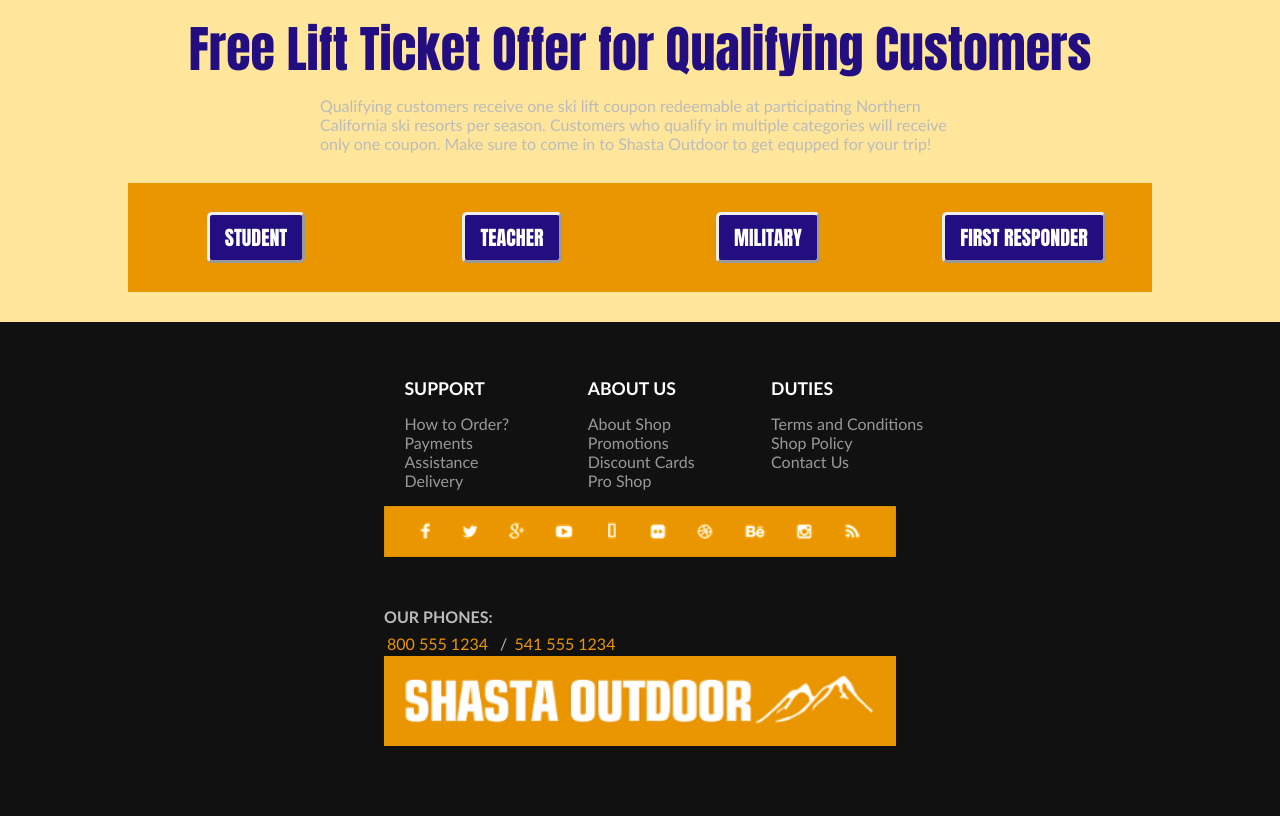
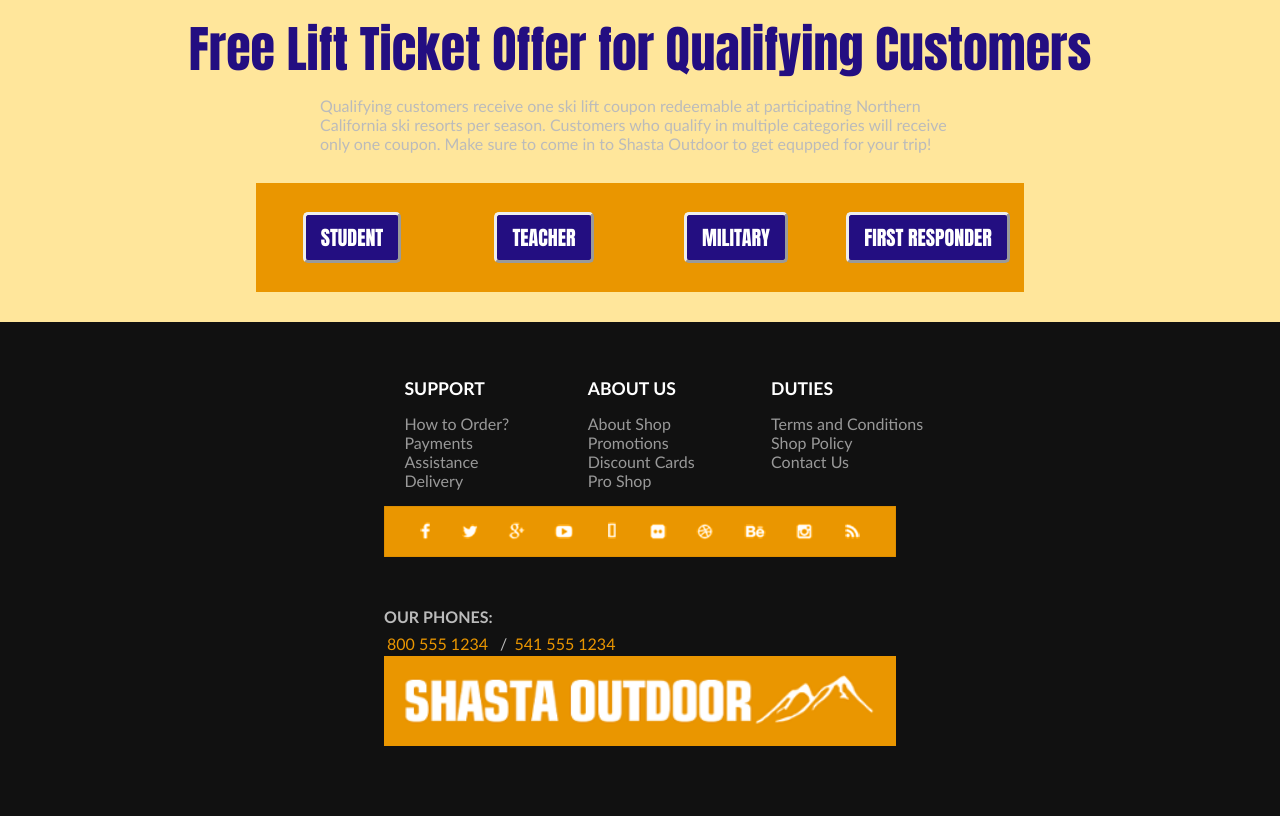
Before and after one commit to HarlanCS4J/python, a Flask app: page /verify in a window 1280 px wide. Shown: the part 231-1047 px from the top of the page. Run offline with Flask 2, Linux system fonts and the light colour scheme; some libraries are stand-ins or nearby versions.

Commit message:
modified verify page

```diff
--- a/static/styles/main.css
+++ b/static/styles/main.css
@@ -402,6 +402,16 @@ img {vertical-align: middle;}
   margin-bottom: 30px;
   grid-template-columns: 1fr 1fr 1fr 1fr;
 }
+.grid-buttons{
+  display: grid;
+  grid-gap: 20px;
+  background-color: #ea9600;
+  padding: 10px;
+  width: 60%;
+  margin: auto;
+  margin-bottom: 30px;
+  grid-template-columns: 1fr 1fr 1fr 1fr;
+}
 
 .menuAd{
   display: inline-block;
--- a/templates/verify.html
+++ b/templates/verify.html
@@ -9,7 +9,7 @@
 			Qualifying customers receive one ski lift coupon redeemable at participating Northern California ski resorts per season. Customers who qualify in multiple categories will receive only one coupon. Make sure to come in to Shasta Outdoor to get equpped for your trip!
 		</div>
 	</div>
-	<div class='grid-menu'>
+	<div class='grid-buttons'>
 		<div class='menuAd'><br><a href='/student/verify' class='link-button'>STUDENT</a><br><br></div>
 		<div class='menuAd'><br><a href='/teacher/verify' class='link-button'>TEACHER</a><br><br></div>
 		<div class='menuAd'><br><a href='/military/verify' class='link-button'>MILITARY</a><br><br></div>
```
